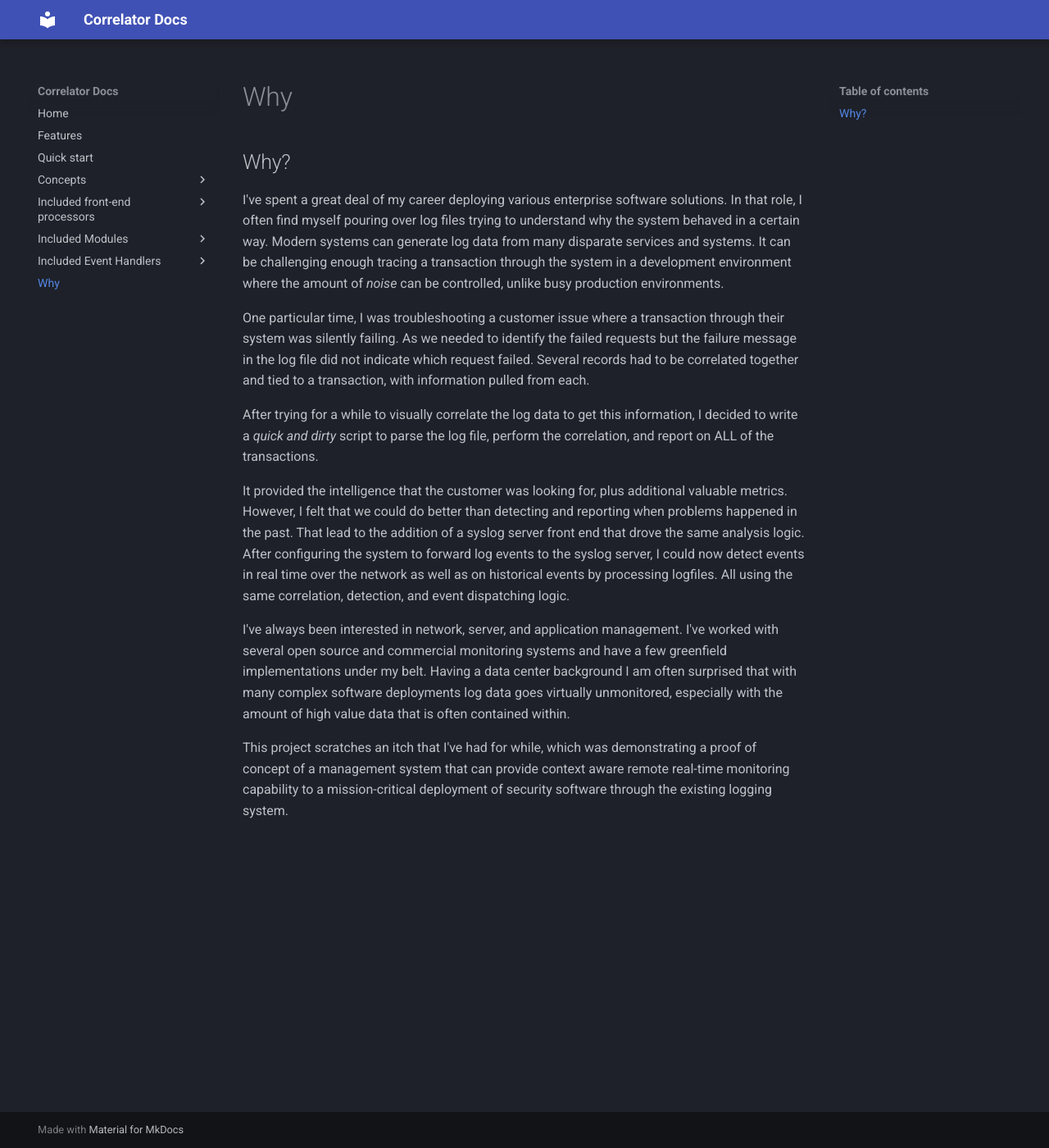
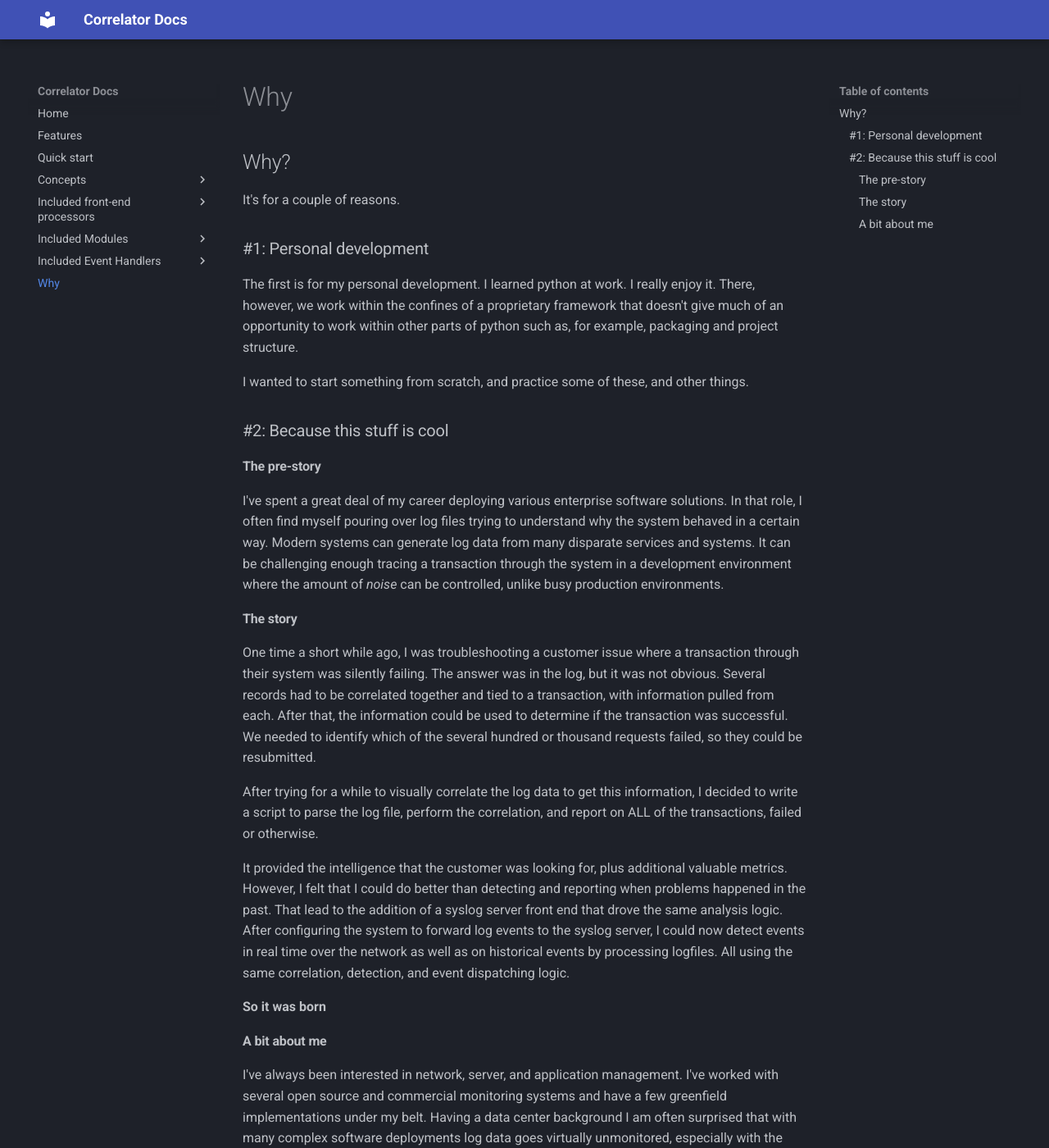
Before and after one commit to dagainz/Correlator, an MkDocs documentation site: the page built from docs/why.md, in a window 1280 px wide and 1400 px high. Shown: the whole window at 82% size. Built offline with MkDocs 1.6.1 and Material for MkDocs 9.7.7, drawn with Linux system fonts in a browser that asks for light colours.

Commit message:
doc updates

```diff
--- a/docs/why.md
+++ b/docs/why.md
@@ -1,30 +1,46 @@
 ## Why?
 
+It's for a couple of reasons.
+
+### #1: Personal development
+
+The first is for my personal development. I learned python at work. I really enjoy it. There, however, we work within
+the confines of a proprietary framework that doesn't give much of an opportunity to work within other parts of python
+such as, for example, packaging and project structure.
+
+I wanted to start something from scratch, and practice some of these, and other things.
+
+### #2: Because this stuff is cool
+
+#### The pre-story
+
 I've spent a great deal of my career deploying various enterprise software solutions. In that role, I often find myself
-pouring over log files
-trying to understand why the system behaved in a certain way. Modern systems can generate log data from many disparate
-services and systems. It can be challenging enough tracing a transaction through the system in a development
-environment where the amount of *noise* can be controlled, unlike busy production environments.
+pouring over log files trying to understand why the system behaved in a certain way. Modern systems can generate log
+data from many disparate services and systems. It can be challenging enough tracing a transaction through the system in
+a development environment where the amount of *noise* can be controlled, unlike busy production environments.
 
-One particular time, I was troubleshooting a customer issue where a transaction through their system was silently
-failing. As we needed to identify the failed requests but the failure message in the log file did not indicate which
-request failed. Several records had to be correlated together and tied to a transaction, with information pulled from
-each.
+#### The story
 
-After trying for a while to visually correlate the log data to get this information, I decided to write a *quick and
-dirty* script to parse the log file, perform the correlation, and report on ALL of the transactions.
+One time a short while ago, I was troubleshooting a customer issue where a transaction through their system was silently
+failing. The answer was in the log, but it was not obvious. Several records had to be correlated together and tied to a
+transaction, with information pulled from each. After that, the information could be used to determine if the
+transaction was successful. We needed to identify which of the several hundred or thousand requests failed, so they
+could be resubmitted.
+
+After trying for a while to visually correlate the log data to get this information, I decided to write a script to
+parse the log file, perform the correlation, and report on ALL of the transactions, failed or otherwise.
 
 It provided the intelligence that the customer was looking for, plus additional valuable metrics. However, I felt
-that we could do better than detecting and reporting when problems happened in the past. That lead to the addition of a syslog server
-front end that drove the same analysis logic. After configuring the system to forward log events to the syslog
-server, I could now detect events in real time over the network as well as on historical events by processing logfiles.
-All using the same correlation, detection, and event dispatching logic.
+that I could do better than detecting and reporting when problems happened in the past. That lead to the addition of a
+syslog server front end that drove the same analysis logic. After configuring the system to forward log events to the
+syslog server, I could now detect events in real time over the network as well as on historical events by processing
+logfiles. All using the same correlation, detection, and event dispatching logic.
+
+**So it was born**
+
+#### A bit about me
 
 I've always been interested in network, server, and application management. I've worked with several open source and
 commercial monitoring systems and have a few greenfield implementations under my belt. Having a data center background
 I am often surprised that with many complex software deployments log data goes virtually unmonitored, especially with
 the amount of high value data that is often contained within.
-
-This project scratches an itch that I've had for while, which was demonstrating a proof of concept of a management
-system that can provide context aware remote real-time monitoring capability to a mission-critical deployment of
-security software through the existing logging system.
```
Also changed, not shown: docs/index.md (+19 -11 lines).
